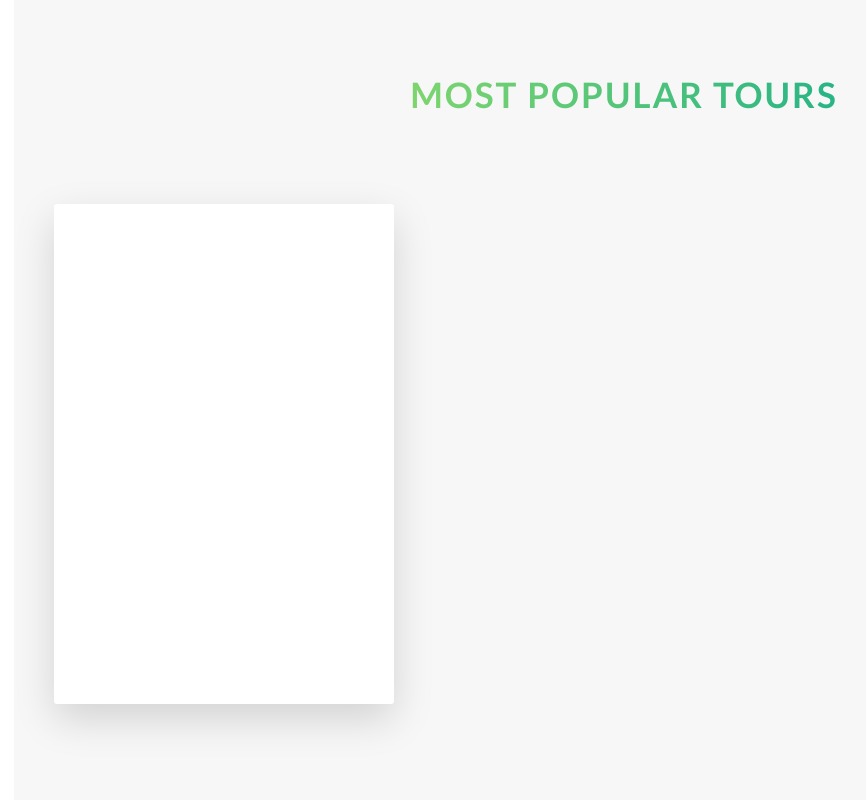
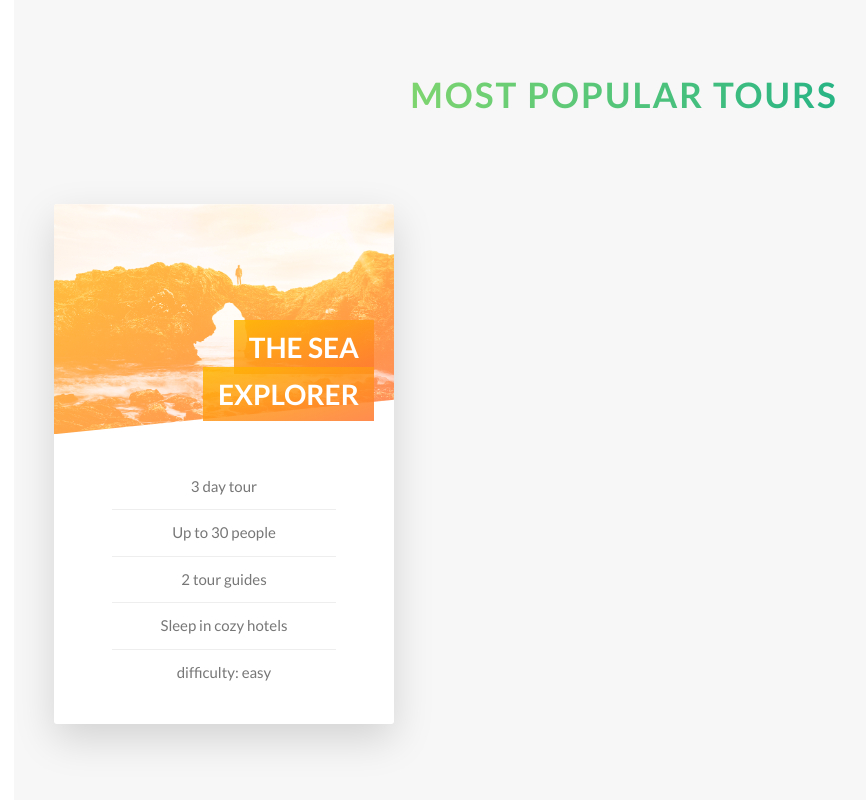
Before and after one commit to zeloxx/sass-project-natours, a website: page index.html in a window 1280 px wide. Shown: the part 2386-3186 px from the top of the page, without its empty margins (16-882 px from the left). Drawn offline with nearby package versions, Linux system fonts and the light colour scheme.

Commit message:
added front card content for tours section

```diff
--- a/index.html
+++ b/index.html
@@ -94,7 +94,25 @@
 				<div class="row">
 					<div class="col-1-of-3">
 						<div class="card">
-							<div class="card__side card__side--front">front</div>
+							<div class="card__side card__side--front">
+								<div class="card__picture card__picture--1">
+									&nbsp;
+								</div>
+								<div class="card__heading">
+									<h4>
+										<span class="card__heading-span card__heading-span--1">The Sea Explorer</span>
+									</h4>
+								</div>
+								<div class="card__details">
+									<ul>
+										<li>3 day tour</li>
+										<li>Up to 30 people</li>
+										<li>2 tour guides</li>
+										<li>Sleep in cozy hotels</li>
+										<li>difficulty: easy</li>
+									</ul>
+								</div>
+							</div>
 							<div class="card__side card__side--back card__side--back-1">back</div>
 						</div>
 					</div>
--- a/sass/abstracts/_variables.scss
+++ b/sass/abstracts/_variables.scss
@@ -10,6 +10,7 @@
 $color-tertiary-dark: #5643fa;
 
 $color-grey-light-1: #f7f7f7;
+$color-grey-light-2: #eee;
 
 $color-grey-dark: #777;
 $color-white: #fff;
--- a/sass/components/_card.scss
+++ b/sass/components/_card.scss
@@ -1,14 +1,12 @@
 .card {
+  //functionality
   perspective: 150rem;
   -moz-perspective: 150;
   position: relative;
-  height: 50rem;
+  height: 52rem;
 
   &__side {
-    color: #fff;
-    font-size: 2rem;
-
-    height: 50rem;
+    height: 52rem;
     transition: all .8s ease;
     position: absolute;
     top:0;
@@ -16,6 +14,7 @@
     width: 100%;
     backface-visibility: hidden;
     border-radius: 3px;
+    overflow: hidden;
     box-shadow: 0 1.5rem 4rem rgba($color-black, .15);
 
     &--front {
@@ -38,4 +37,69 @@
   &:hover &__side--back {
     transform: rotateY(0);
   }
+
+  // front side styling
+  &__picture {
+    background-size: cover;
+    height: 23rem;
+    background-blend-mode: screen;
+    -webkit-clip-path: polygon(0 0, 100% 0, 100% 85%, 0 100%);
+    clip-path: polygon(0 0, 100% 0, 100% 85%, 0 100%);
+
+    &--1 {
+      background-image: linear-gradient(to right bottom, $color-secondary-light, $color-secondary-dark),
+      url(../img/nat-5.jpg);
+    }
+
+    &--2 {
+      background-image: url(../img/nat-5.jpg);
+    }
+
+    &--3 {
+      background-image: url(../img/nat-5.jpg);
+    }
+  }
+
+  &__heading {
+    font-size: 2.8rem;
+    font-weight: 300;
+    text-transform: uppercase;
+    text-align: right;
+    color: $color-white;
+    position:absolute;
+    top: 12rem;
+    right: 2rem;
+    width: 75%;
+  }
+
+  &__heading-span {
+    padding: 1rem 1.5rem;
+    -webkit-box-decoration-break: clone;
+    box-decoration-break: clone;
+    &--1 {
+      background-image: linear-gradient(to right bottom,
+      rgba($color-secondary-light, .85),
+      rgba($color-secondary-dark, .85));
+    }
+  }
+
+  &__details {
+    padding: 3rem;
+
+    ul {
+      list-style: none;
+      width: 80%;
+      margin: 0 auto;
+
+      li {
+        text-align: center;
+        font-size: 1.5rem;
+        padding: 1rem;
+
+        &:not(:last-child) {
+          border-bottom: 1px solid $color-grey-light-2;
+        }
+      }
+    }
+  }
 }
```
Also changed, not shown: css/style.css.
